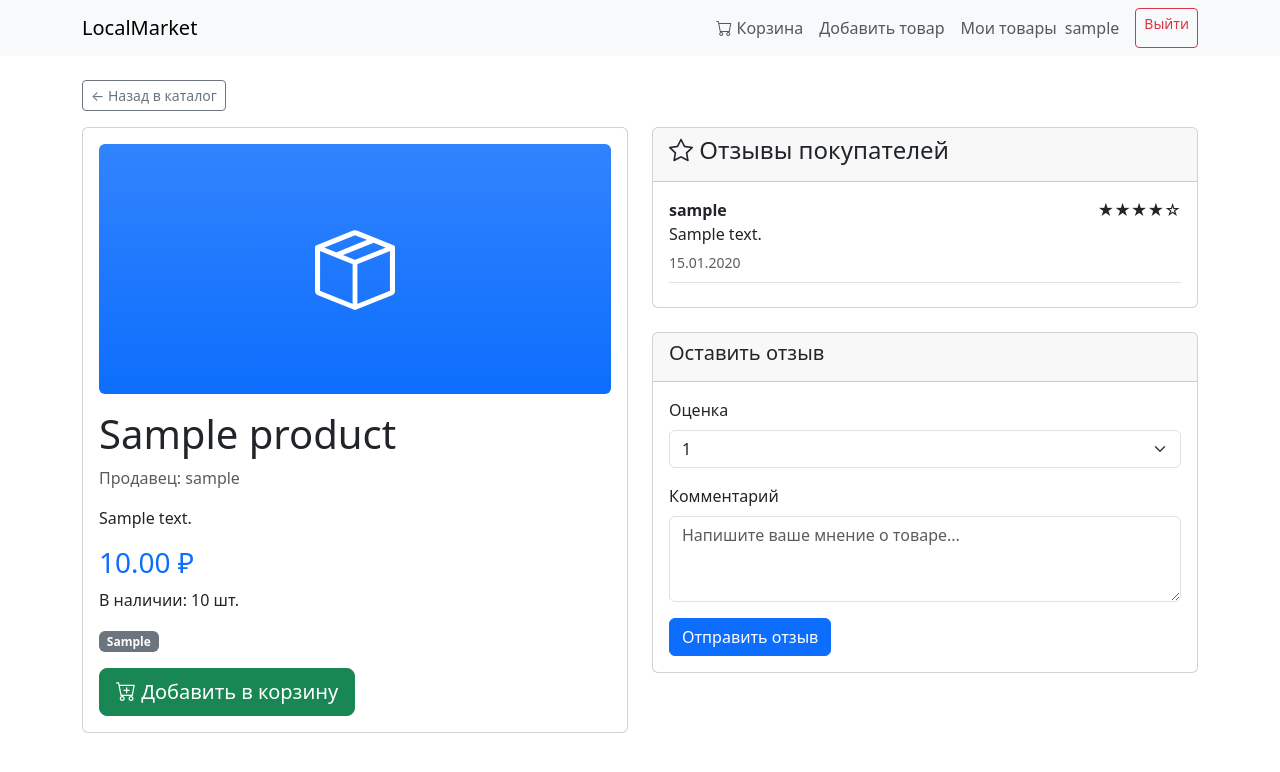
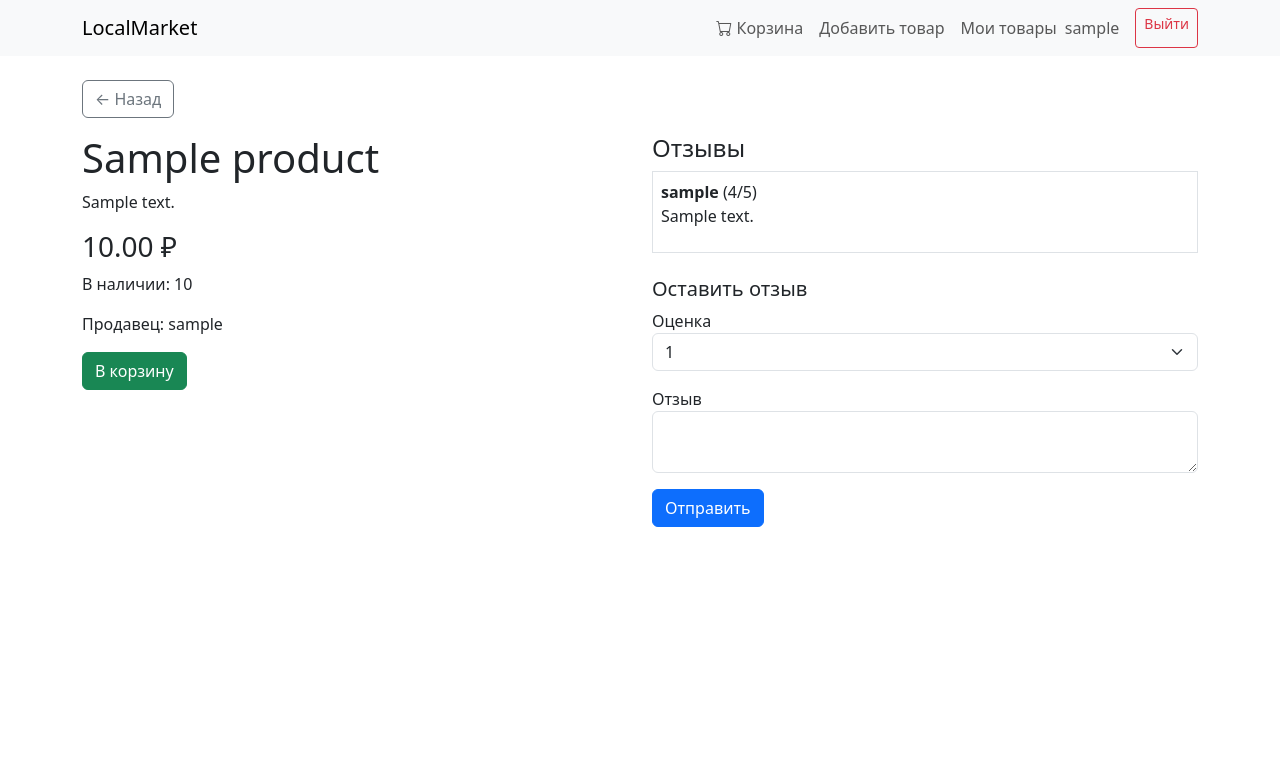
Before and after one commit to pozdnyak-coder/online-marketplace1, a Flask app: page /product/1 in a window 1280 px wide. Shown: the top 772 px of the page. Run offline with Flask 3, Linux system fonts and the light colour scheme; a user stored in the database is signed in; tables that the repository leaves empty hold one stand-in row (values such as "Sample post").

Commit message:
Update product_detail.html

```diff
--- a/static/templates/product_detail.html
+++ b/static/templates/product_detail.html
@@ -1,28 +1,37 @@
 {% extends "base.html" %}
 {% block title %}{{ product.name }}{% endblock %}
 {% block content %}
-<nav><a href="{{ url_for('index') }}" class="btn btn-outline-secondary btn-sm mb-3">← Назад в каталог</a></nav>
+<a href="{{ url_for('index') }}" class="btn btn-outline-secondary mb-3">← Назад</a>
 <div class="row">
     <div class="col-md-6">
-        <div class="card"><div class="card-body"><div class="bg-primary bg-gradient rounded d-flex align-items-center justify-content-center text-white mb-3" style="height: 250px;"><i class="bi bi-box-seam" style="font-size: 5rem;"></i></div>
-        <h1>{{ product.name }}</h1><p class="text-muted">Продавец: {{ product.seller.username }}</p><p>{{ product.description }}</p>
-        <h3 class="text-primary">{{ "%.2f"|format(product.price) }} ₽</h3><p>В наличии: {{ product.stock }} шт.</p><p><span class="badge bg-secondary">{{ product.category }}</span></p>
-        {% if current_user.is_authenticated %}<a href="{{ url_for('add_to_cart', product_id=product.id) }}" class="btn btn-success btn-lg"><i class="bi bi-cart-plus"></i> Добавить в корзину</a>{% endif %}</div></div>
+        <h1>{{ product.name }}</h1>
+        <p>{{ product.description }}</p>
+        <h3>{{ "%.2f"|format(product.price) }} ₽</h3>
+        <p>В наличии: {{ product.stock }}</p>
+        <p>Продавец: {{ product.seller.username }}</p>
+        {% if current_user.is_authenticated %}
+        <a href="{{ url_for('add_to_cart', product_id=product.id) }}" class="btn btn-success">В корзину</a>
+        {% endif %}
     </div>
     <div class="col-md-6">
-        <div class="card mb-4"><div class="card-header"><h4><i class="bi bi-star"></i> Отзывы покупателей</h4></div><div class="card-body">
-            {% if product.reviews %}
-                {% for review in product.reviews %}<div class="border-bottom pb-2 mb-2"><div class="d-flex justify-content-between"><strong>{{ review.user.username }}</strong> <span class="rating">{% for i in range(review.rating) %}★{% endfor %}{% for i in range(5 - review.rating) %}☆{% endfor %}</span></div><p class="mb-1">{{ review.comment }}</p><small class="text-muted">{{ review.created_at.strftime('%d.%m.%Y') }}</small></div>{% endfor %}
-            {% else %}<p class="text-muted">Пока нет отзывов. Будьте первым!</p>{% endif %}
-        </div></div>
-        {% if current_user.is_authenticated %}<div class="card"><div class="card-header"><h5>Оставить отзыв</h5></div><div class="card-body">
-            <form method="POST" action="{{ url_for('add_review', product_id=product.id) }}">
-                {{ form.hidden_tag() }}
-                <div class="mb-3"><label class="form-label">Оценка</label>{{ form.rating(class="form-select") }}</div>
-                <div class="mb-3"><label class="form-label">Комментарий</label>{{ form.comment(class="form-control", rows="3", placeholder="Напишите ваше мнение о товаре...") }}</div>
-                <button type="submit" class="btn btn-primary">Отправить отзыв</button>
-            </form>
-        </div></div>{% endif %}
+        <h4>Отзывы</h4>
+        {% for review in product.reviews %}
+        <div class="border p-2 mb-2">
+            <strong>{{ review.user.username }}</strong> ({{ review.rating }}/5)
+            <p>{{ review.comment }}</p>
+        </div>
+        {% else %}
+        <p>Отзывов пока нет.</p>
+        {% endfor %}
+        {% if current_user.is_authenticated %}
+        <h5 class="mt-4">Оставить отзыв</h5>
+        <form method="POST" action="{{ url_for('add_review', product_id=product.id) }}">
+            {{ form.hidden_tag() }}
+            <div class="mb-3">{{ form.rating.label }} {{ form.rating(class="form-select") }}</div>
+            <div class="mb-3">{{ form.comment.label }} {{ form.comment(class="form-control") }}</div>
+            <button class="btn btn-primary">Отправить</button>
+        </form>
+        {% endif %}
     </div>
 </div>
 {% endblock %}
```
